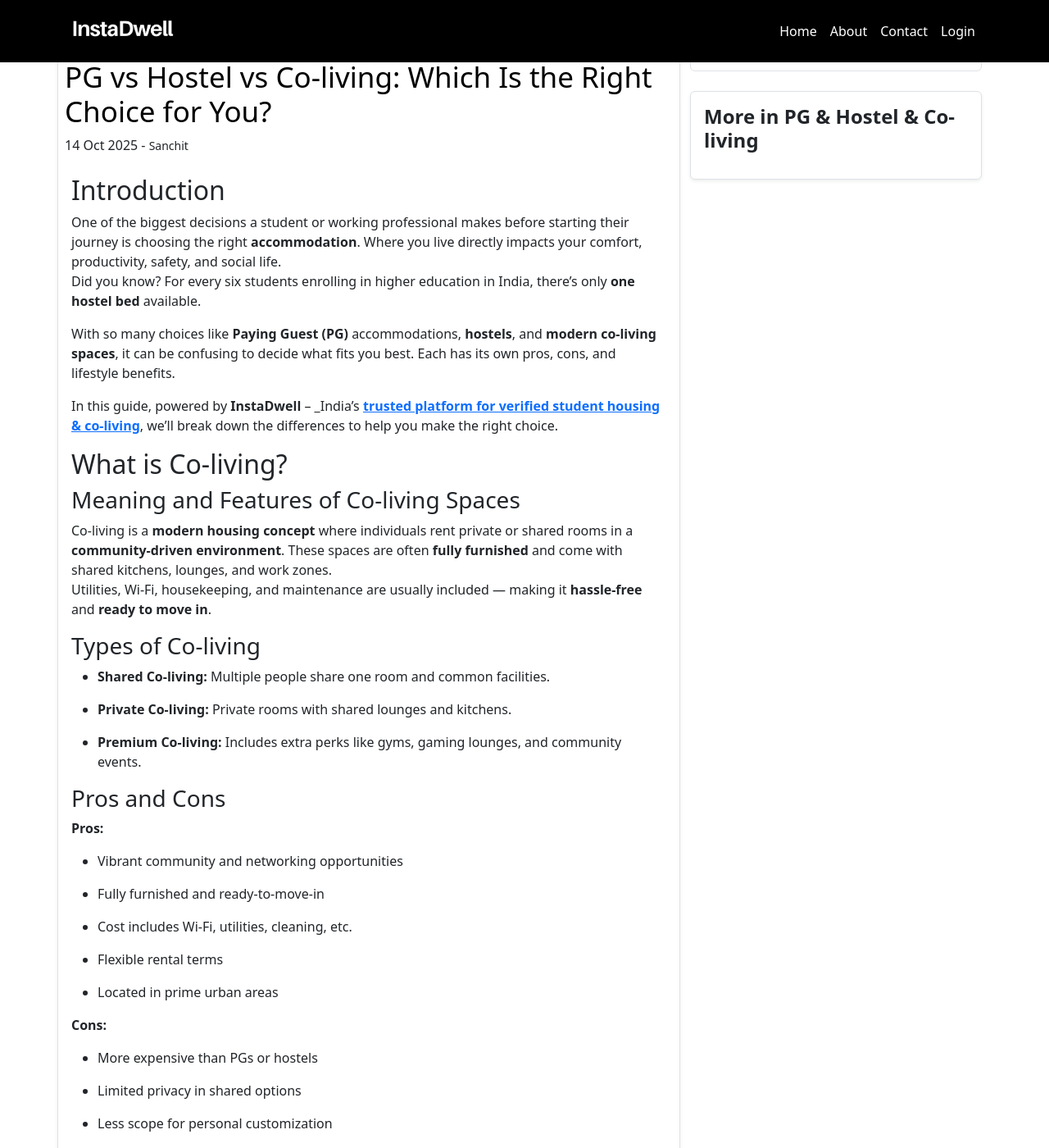
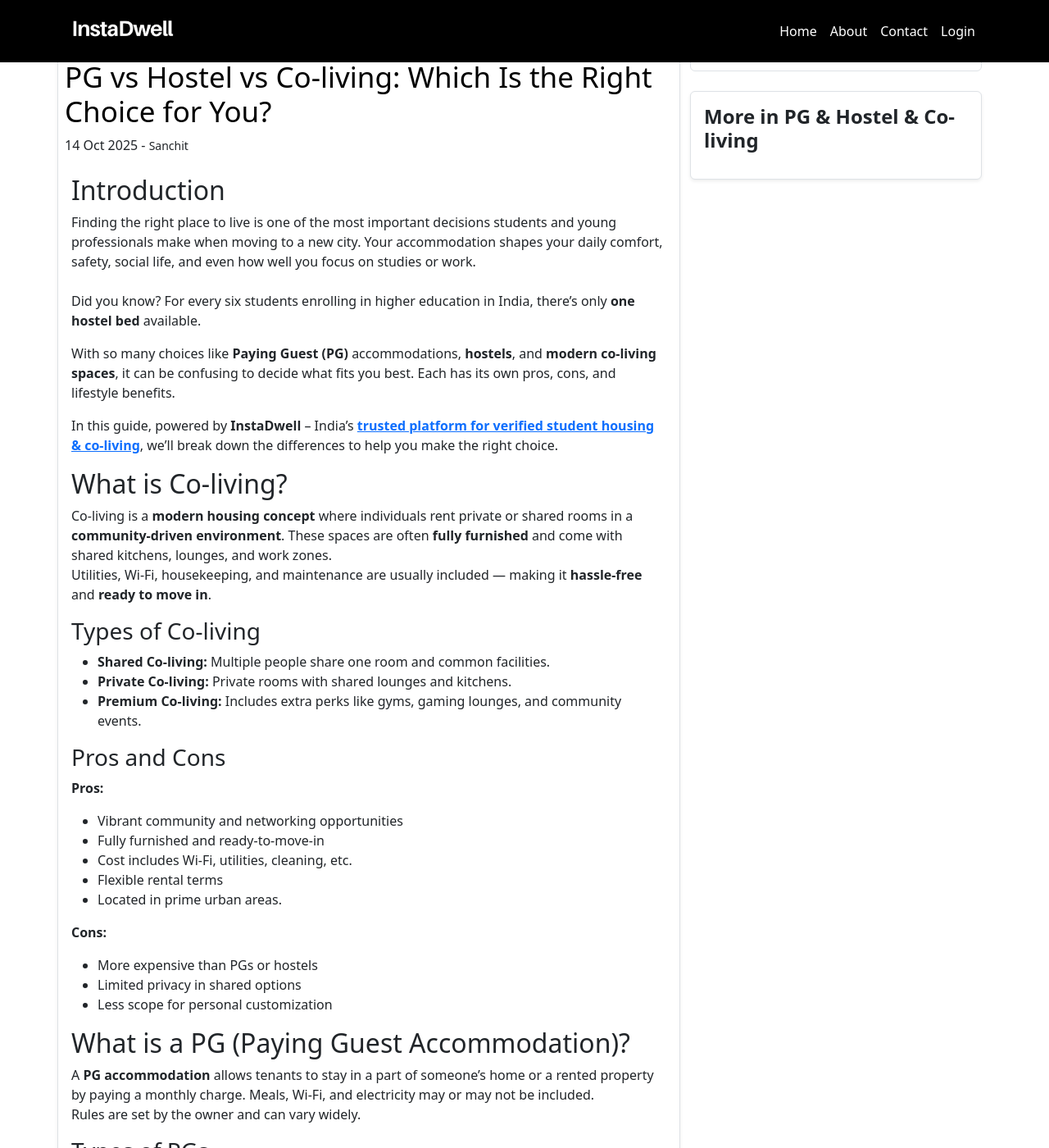
Before and after one commit to instadw/instadwell-blog, a Jekyll site: the page built from _posts/2025-10-14-pg-vs-hostel-vs-co-living-which-is-the-right-choice-for-you.md, in a window 1280 px wide and 1400 px high, scrolled down 444 px. Shown: the whole window at 82% size. Built offline with Jekyll 4.4.1, drawn with Linux system fonts in a browser that asks for light colours; some of the changed text lies outside the part shown.

Commit message:
Update Blog “2025-10-14-pg-vs-hostel-vs-co-living-which-is-the-right-choice-for-you”

```diff
--- a/_posts/2025-10-14-pg-vs-hostel-vs-co-living-which-is-the-right-choice-for-you.md
+++ b/_posts/2025-10-14-pg-vs-hostel-vs-co-living-which-is-the-right-choice-for-you.md
@@ -11,98 +11,70 @@
 category: PG & Hostel & Co-living
 date: 2025-10-14T09:14:00.000+05:30
 ---
-
 ## Introduction
 
-One of the biggest decisions a student or working professional makes before starting their journey is choosing the right **accommodation**. Where you live directly impacts your comfort, productivity, safety, and social life.
+
+Finding the right place to live is one of the most important decisions students and young professionals make when moving to a new city. Your accommodation shapes your daily comfort, safety, social life, and even how well you focus on studies or work.\
+\
 Did you know? For every six students enrolling in higher education in India, there’s only **one hostel bed** available.
 
 With so many choices like **Paying Guest (PG)** accommodations, **hostels**, and **modern co-living spaces**, it can be confusing to decide what fits you best. Each has its own pros, cons, and lifestyle benefits.
 
-In this guide, powered by **InstaDwell** – _India’s **[trusted platform for verified student housing & co-living](https://instadwell.com/about)**, we’ll break down the differences to help you make the right choice.
+In this guide, powered by **InstaDwell** – India’s **[trusted platform for verified student housing & co-living](https://instadwell.com/about)**, we’ll break down the differences to help you make the right choice.
 
+## What is Co-living?
 
-##  What is Co-living?
-
-### Meaning and Features of Co-living Spaces
-
-Co-living is a **modern housing concept** where individuals rent private or shared rooms in a **community-driven environment**. These spaces are often **fully furnished** and come with shared kitchens, lounges, and work zones.
+Co-living is a **modern housing concept** where individuals rent private or shared rooms in a **community-driven environment**. These spaces are often **fully furnished** and come with shared kitchens, lounges, and work zones.\
 Utilities, Wi-Fi, housekeeping, and maintenance are usually included — making it **hassle-free** and **ready to move in**.
 
 ### Types of Co-living
 
--   **Shared Co-living:** Multiple people share one room and common facilities.
-
--   **Private Co-living:** Private rooms with shared lounges and kitchens.
-
--   **Premium Co-living:** Includes extra perks like gyms, gaming lounges, and community events.
-
+* **Shared Co-living:** Multiple people share one room and common facilities.
+* **Private Co-living:** Private rooms with shared lounges and kitchens.
+* **Premium Co-living:** Includes extra perks like gyms, gaming lounges, and community events.
 
 ### Pros and Cons
 
  **Pros:**
 
--   Vibrant community and networking opportunities
-
--   Fully furnished and ready-to-move-in
-
--   Cost includes Wi-Fi, utilities, cleaning, etc.
-
--   Flexible rental terms
-
--   Located in prime urban areas
-
+* Vibrant community and networking opportunities
+* Fully furnished and ready-to-move-in
+* Cost includes Wi-Fi, utilities, cleaning, etc.
+* Flexible rental terms
+* Located in prime urban areas.
 
 **Cons:**
 
--   More expensive than PGs or hostels
+* More expensive than PGs or hostels
+* Limited privacy in shared options
+* Less scope for personal customization
 
--   Limited privacy in shared options
+## What is a PG (Paying Guest Accommodation)?
 
--   Less scope for personal customization
-
-
-
-##  What is a PG (Paying Guest Accommodation)?
-
-### Meaning and Features
-
-A **PG accommodation** allows tenants to stay in a part of someone’s home or a rented property by paying a monthly charge. Meals, Wi-Fi, and electricity may or may not be included.
+A **PG accommodation** allows tenants to stay in a part of someone’s home or a rented property by paying a monthly charge. Meals, Wi-Fi, and electricity may or may not be included.\
 Rules are set by the owner and can vary widely.
 
 ### Types of PGs
 
--   **Girls/Boys PGs:** Gender-specific, common near colleges and IT hubs
-
--   **Managed PGs:** Professionally operated with standardized facilities
-
--   **Unmanaged PGs:** Cheaper but with limited services
-
+* **Girls/Boys PGs:** Gender-specific, common near colleges and IT hubs
+* **Managed PGs:** Professionally operated with standardized facilities
+* **Unmanaged PGs:** Cheaper but with limited services
 
 ### Pros and Cons
 
  **Pros:**
 
--   Affordable and convenient
+* Affordable and convenient
+* Meals often included
+* Perfect for students and entry-level professionals
 
--   Meals often included
+**Cons:**
 
--   Perfect for students and entry-level professionals
-
-
- **Cons:**
-
--   Strict rules (timings, visitors, food restrictions)
-
--   Quality and services vary based on the owner
-
--   Limited community experience
-
-
+* Strict rules (timings, visitors, food restrictions)
+* Quality and services vary based on the owner
+* Limited community experience
 
 ## What is a Hostel?
-
-### Meaning and Features
 
 **Hostels** offer shared accommodation, typically in **dormitory-style rooms** with bunk beds. They’re popular among students and travelers who prioritize affordability.
 
@@ -110,129 +82,51 @@
 
 ### Types of Hostels
 
--   **Student Hostels:** Run by educational institutions
-
--   **Working Hostels:** Designed for professionals
-
--   **Institute-Managed Hostels:** With fixed schedules and strict rules
-
+* **Student Hostels:** Run by educational institutions
+* **Working Hostels:** Designed for professionals
+* **Institute-Managed Hostels:** With fixed schedules and strict rules
 
 ### Pros and Cons
 
  **Pros:**
 
--   Most affordable option
+* Most affordable option
+* Great for peer bonding
+* Usually close to universities
 
--   Great for peer bonding
+**Cons:**
 
--   Usually close to universities
+* Very little privacy
+* Basic facilities and sometimes overcrowded
+* Strict curfews and rules
 
+## PG vs Hostel vs Co-living – Key Differences
 
- **Cons:**
+![Comparison chart showing key differences between PG, Hostel, and Co-living accommodations based on cost, privacy, facilities, flexibility, community, and rules.](/assets/images/pg-vs-hostel-vs-coliving-instadwell.png "PG vs Hostel vs Co-Living: Key Differences")
 
--   Very little privacy
-
--   Basic facilities and sometimes overcrowded
-
--   Strict curfews and rules
-
-
-
-
-##  PG vs Hostel vs Co-living – Key Differences
-
-Feature
-
-PG
-
-Hostel
-
-Co-living
-
-**Cost**
-
-Moderate
-
-Cheapest
-
-Highest
-
-**Privacy**
-
-Moderate
-
-Low
-
-High (private options)
-
-**Facilities**
-
-Basic to Moderate
-
-Basic
-
-Premium, all-inclusive
-
-**Flexibility**
-
-Low to Moderate
-
-Low
-
-High
-
-**Community**
-
-Limited
-
-Strong (peers)
-
-Strong + Networking
-
-**Rules**
-
-Owner-dependent
-
-Strict
-
-Flexible
-
-
-
-##  Who Should Choose What?
+## Who Should Choose What?
 
 ### Hostels
 
--   Ideal for **budget-conscious students**
-
--   Best for those who love a **social, shared environment**
-
--   Great for **short-term stays** near campuses
-
+* Ideal for **budget-conscious students**
+* Best for those who love a **social, shared environment**
+* Great for **short-term stays** near campuses
 
 ### PGs
 
--   Best for **students or working professionals** wanting basic comfort and privacy
+* Best for **students or working professionals** wanting basic comfort and privacy
+* Suitable for **mid-term stays**
+* Meals often included
 
--   Suitable for **mid-term stays**
+### Co-living
 
--   Meals often included
+* Perfect for **young professionals or interns**
+* Great for **long-term stays**
+* Offers **modern living, flexibility, and networking** opportunities
 
+## How to Find the Right Accommodation
 
-###  Co-living
-
--   Perfect for **young professionals or interns**
-
--   Great for **long-term stays**
-
--   Offers **modern living, flexibility, and networking** opportunities
-
-
-
-
-##  How to Find the Right Accommodation
-
-### 1. Google Search
+### 1. Explore Online Listings
 
 Search for “**PGs near me**” or “**Co-living in Hyderabad**” to explore nearby options.
 
@@ -242,41 +136,35 @@
 
 ### 3. Use Verified Platforms like **InstaDwell**
 
-Platforms like **[InstaDwell](https://instadwell.com)** list **verified PGs, hostels, and co-living spaces** across India and abroad.
+Platforms like **[InstaDwell](https://instadwell.com)** list **verified PGs, hostels, and co-living spaces** across India and abroad.\
 You can **filter by budget, location, or amenities**, compare options, and book your stay with confidence.
 
  **[Top Student Accommodation & Co-Living Aggregator in India and Abroad.](https://instadwell.com/)**
 
+## FAQs on PG, Hostel & Co-living
 
-
-##  FAQs on PG, Hostel & Co-living
-
-**1. Which is cheaper: PG or Hostel?**
+**1. Which is cheaper: PG or Hostel?**\
 Hostels are generally cheaper, but PGs provide better facilities at a slightly higher cost.
 
-**2. Is Co-living better than PG?**
+**2. Is Co-living better than PG?**\
 Yes, co-living offers better comfort, flexibility, and community — though PGs are more affordable.
 
-**3. Which is best for students in India?**
+**3. Which is best for students in India?**\
 Hostels for affordability, PGs for convenience, Co-living if budget allows.
 
-**4. Which is best for working professionals?**
+**4. Which is best for working professionals?**\
 Co-living spaces are ideal for networking and flexible living.
 
-**5. Are Co-living spaces safe?**
+**5. Are Co-living spaces safe?**\
 Yes, co-living offers better safety features like **CCTV**, **biometric entry**, and **professional management**.
 
-
-##  Conclusion
+## Conclusion
 
 Choosing between a PG, hostel, and co-living depends on your lifestyle and priorities.
 
--   **Hostel:** Best for affordability and community.
+* **Hostel:** Best for affordability and community.
+* **PG:** Perfect for those who want meals and moderate comfort.
+* **Co-living:** Best for professionals and students who value flexibility, comfort, and networking.
 
--   **PG:** Perfect for those who want meals and moderate comfort.
-
--    **Co-living:** Best for professionals and students who value flexibility, comfort, and networking.
-
-
- Explore verified **PGs, Hostels, and Co-living spaces** at **[InstaDwell](https://instadwell.com)** —
+ Explore verified **PGs, Hostels, and Co-living spaces** at **[InstaDwell](https://instadwell.com)** —\
 India’s most [trusted platform for Student Housing & Co-Living.](https://instadwell.com/about)
```
Also changed, not shown: assets/images/pg-vs-hostel-vs-coliving-instadwell.png (added).
